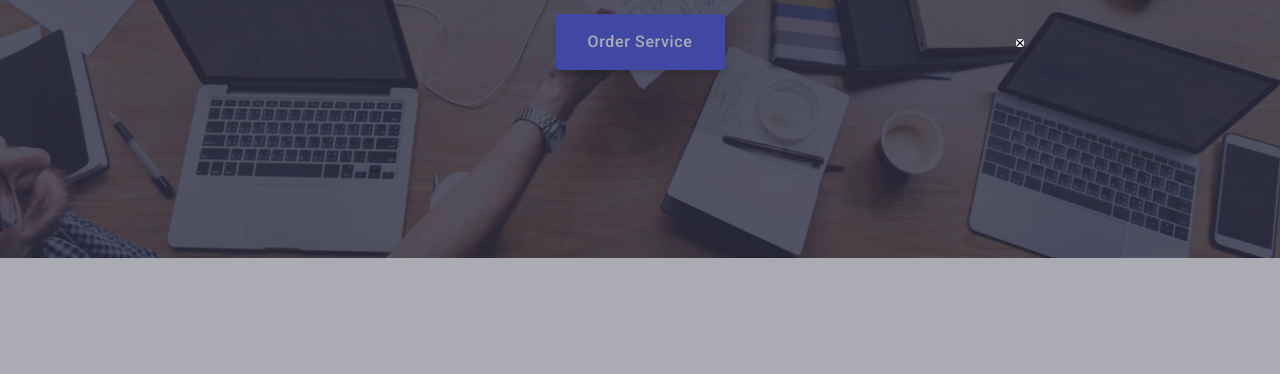
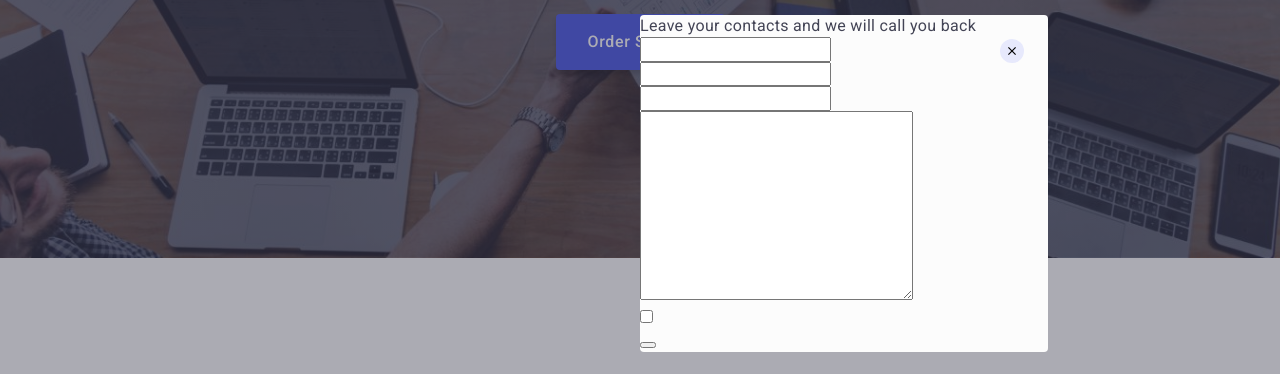
Before and after one commit to hkapets/goit-markup-hw-05, a plain HTML site: page index.html in a window 1280 px wide. Shown: the part 385-759 px from the top of the page. Drawn offline with nearby package versions, Linux system fonts and the light colour scheme.

Commit message:
rozm-form

```diff
--- a/css/styles.css
+++ b/css/styles.css
@@ -464,6 +464,16 @@ img {
   height: 100%;
   background-color: rgba(46, 47, 66, 0.4);
   z-index: 99999;
+  opacity: 0;
+  visibility: hidden;
+  pointer-events: none;
+  transition: opacity 250ms cubic-bezier(0.4, 0, 0.2, 1),
+    visibility 250ms cubic-bezier(0.4, 0, 0.2, 1);
+}
+.backdrop.is-open {
+  opacity: 1;
+  visibility: visible;
+  pointer-events: auto;
 }
 .modal {
   width: 408px;
@@ -475,8 +485,10 @@ img {
   transform: translate(-50% -50%);
 }
 .modal-close-button {
+  width: 24px;
+  height: 24px;
+  border-radius: 50%;
   padding: 0;
-
   border: none;
   line-height: 0;
   position: absolute;
@@ -484,6 +496,8 @@ img {
   right: 24px;
   background-color: #e7e9fc;
   stroke: rgba(0, 0, 0, 0.1);
+  transition: stroke 250ms cubic-bezier(0.4, 0, 0.2, 1),
+    background-color 250ms cubic-bezier(0.4, 0, 0.2, 1);
 }
 .modal-close-button-icon {
 }
--- a/index.html
+++ b/index.html
@@ -458,7 +458,7 @@
         </div>
       </div>
     </footer>
-    <div class="backdrop">
+    <div class="backdrop is-open">
       <div class="modal">
         <button class="modal-close-button">
           <svg
@@ -470,6 +470,38 @@
             <use href="./images/icons.svg#icon-close"></use>
           </svg>
         </button>
+        <p class="form-description">
+          Leave your contacts and we will call you back
+        </p>
+        <form class="review-form">
+          <div class="form-wrapper">
+            <label for="" class="form-label"></label>
+            <input type="text" class="form-contacts-input" />
+          </div>
+          <div class="form-wrapper">
+            <label for="" class="form-label"></label>
+            <input type="text" class="form-contacts-input" />
+          </div>
+          <div class="form-wrapper">
+            <label for="" class="form-label"></label>
+            <input type="text" class="form-contacts-input" />
+          </div>
+          <div class="form-wrapper">
+            <label for="" class="form-label"></label>
+            <textarea
+              name=""
+              id=""
+              cols="30"
+              rows="10"
+              class="form-comment"
+            ></textarea>
+          </div>
+          <div class="checkbox-wrapper">
+            <input type="checkbox" class="form-checkbox" />
+            <label for="" class="checkbox-label"></label>
+          </div>
+          <button type="submit" class="send-button"></button>
+        </form>
       </div>
     </div>
   </body>
```
